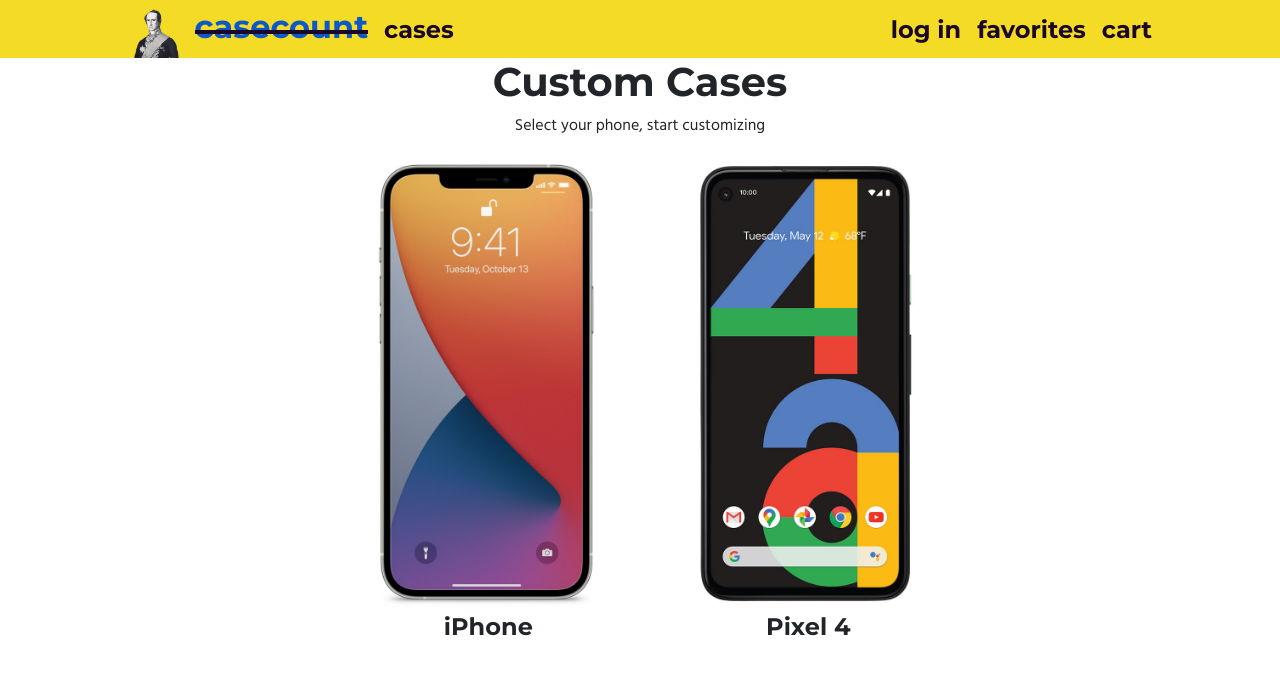
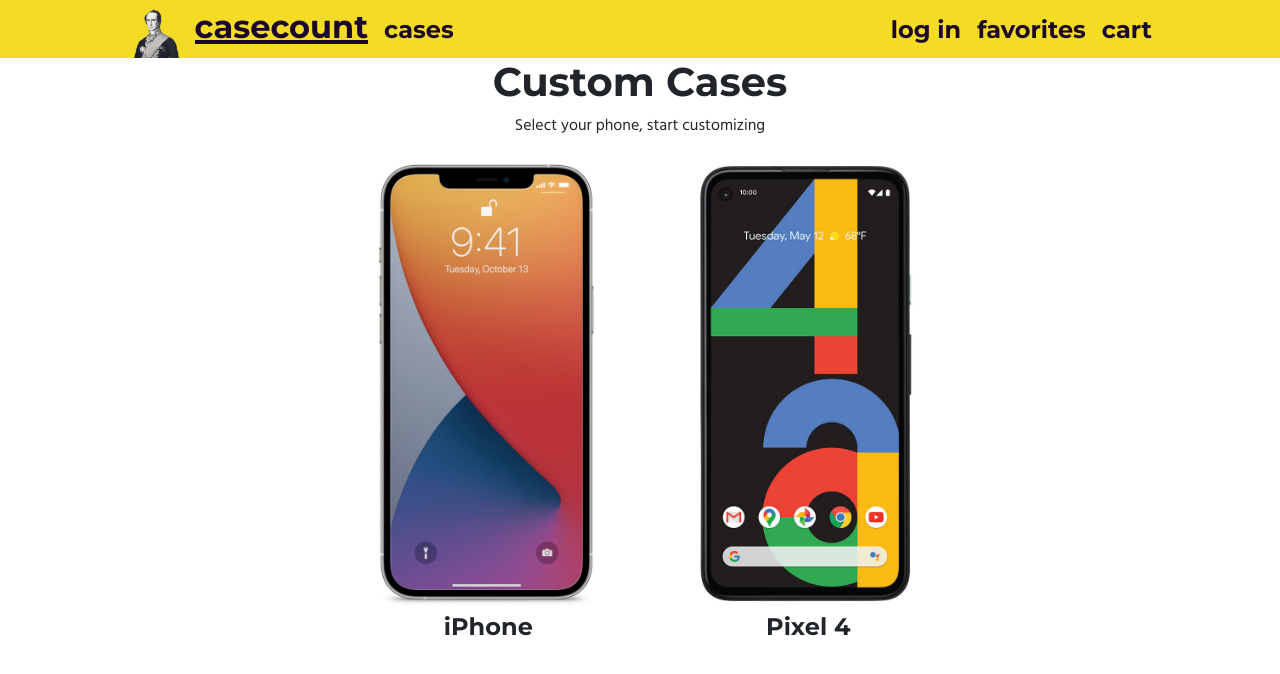
Before and after one commit to matheus-hro/GA-Final-Project-CaseCount, a React (Create React App) app: page / in a window 1280 px wide. In both pictures the pointer is over the link "casecount". Shown: the top 674 px of the page. Built offline with nearby package versions, Linux system fonts and the light colour scheme.

Commit message:
fixed issues created by bootstrap

```diff
--- a/src/components/Navbar/Navbar.css
+++ b/src/components/Navbar/Navbar.css
@@ -12,16 +12,17 @@
 }
 a {
   text-decoration: none;
-  color: inherit;
+  color: #1A072A !important;
   position: relative;
 }
 
 a:hover::after {
   content: "";
   position: absolute;
+  color: #1A072A !important;
   width: 100%;
-  bottom: 20px;
-  border: 2px solid #1A072A;
+  bottom: 10px;
+  border: 2px solid #1A072A !important;
 }
 .wrap {
   max-width: 1200px;
```
Also changed, not shown: src/components/Canvas/Canvas.css (deleted), src/components/Canvas/Canvas.jsx (deleted).
